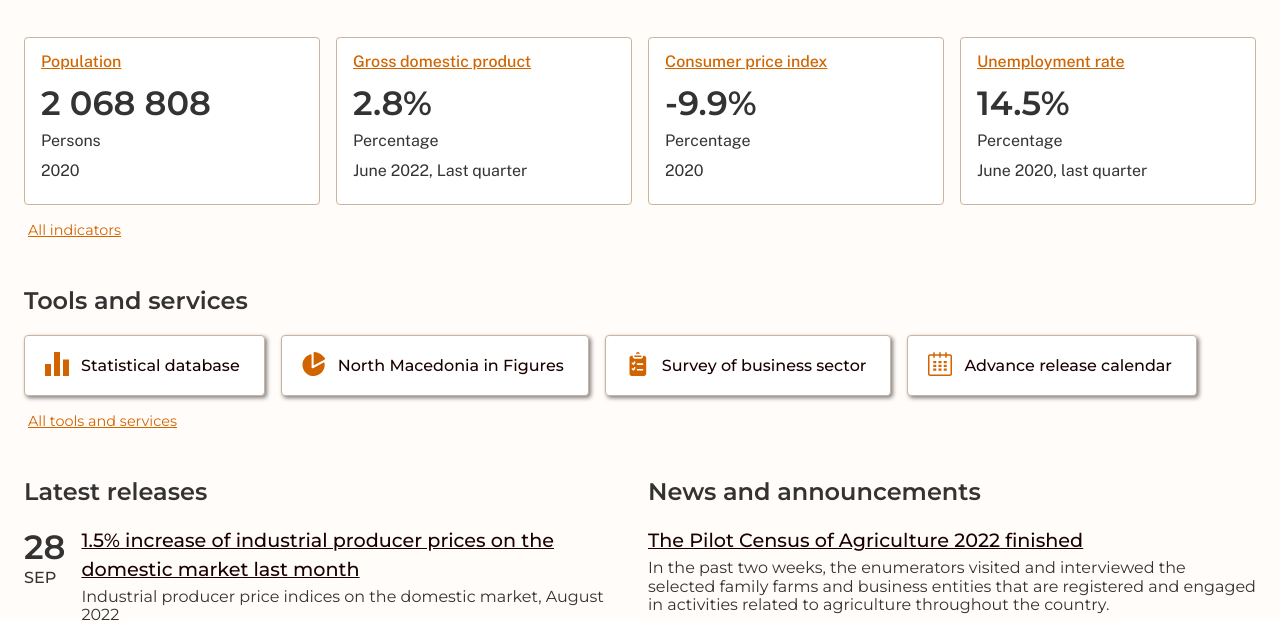
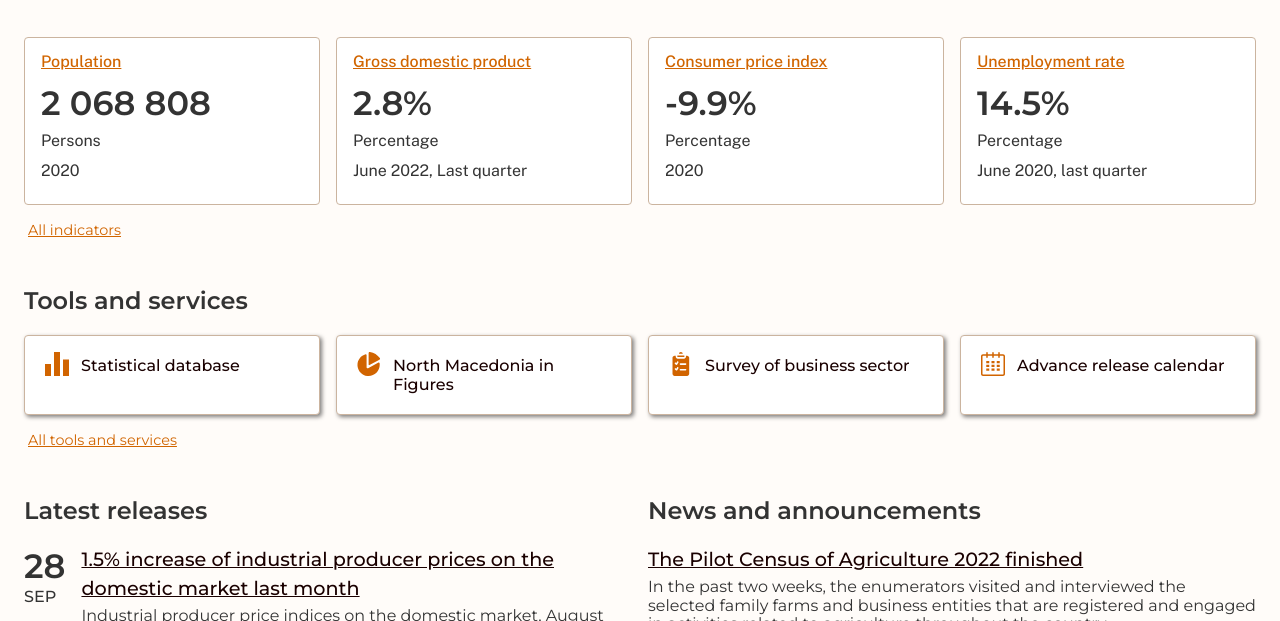
Before and after one commit to privatemonkey/makstat-design, a website: page public/templates/start.html in a window 1280 px wide. Shown: the part 123-744 px from the top of the page. Drawn offline with Linux system fonts and the light colour scheme.

Commit message:
Changed layout for tools

```diff
--- a/public/components/tools/start.html
+++ b/public/components/tools/start.html
@@ -1,6 +1,6 @@
 <nav class="tools">
     <h2>Tools and services</h2>
-    <div class="row column_if_mobile">
+    <div class="columns-4">
         <a href="/#statistical-database" class="icon icon-bars">Statistical database</a>
         <a href="/#nminfigures" class="icon icon-pie">North Macedonia in Figures</a>
         <a href="/#survey" class="icon icon-checklist">Survey of business sector</a>
```
Also changed, not shown: public/components/tools/statistics.html (+1 -1 lines).
